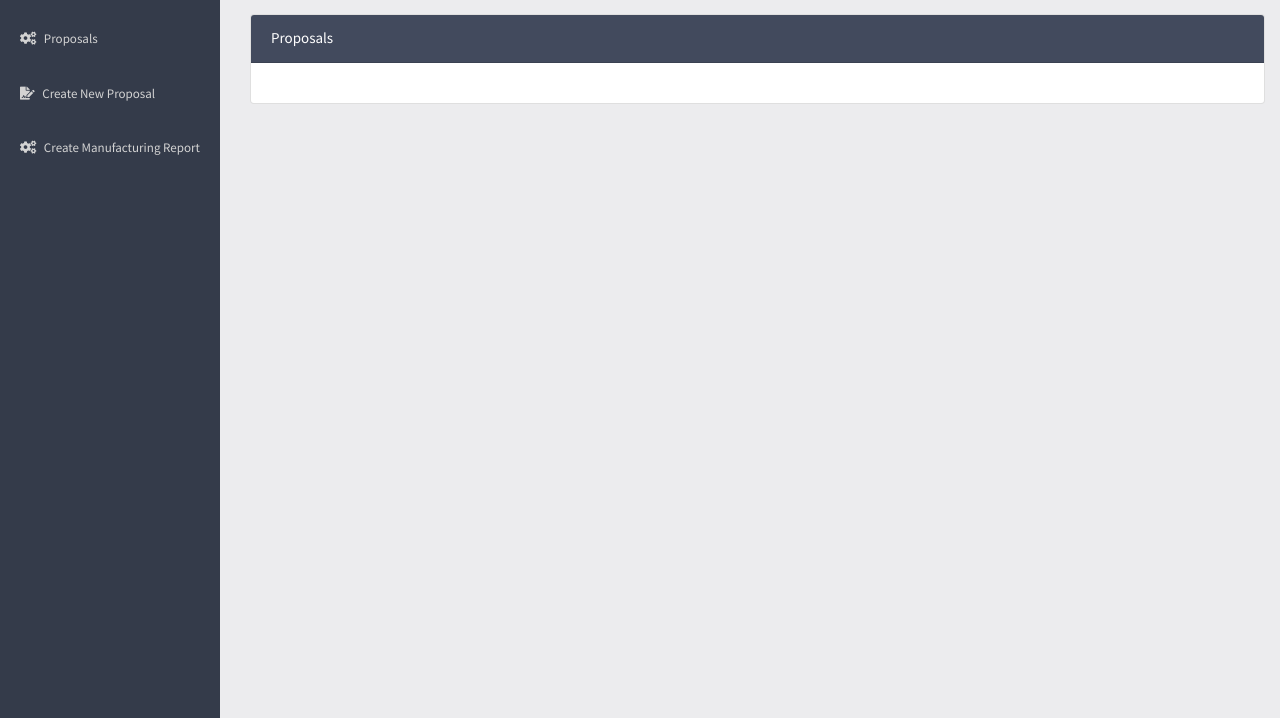
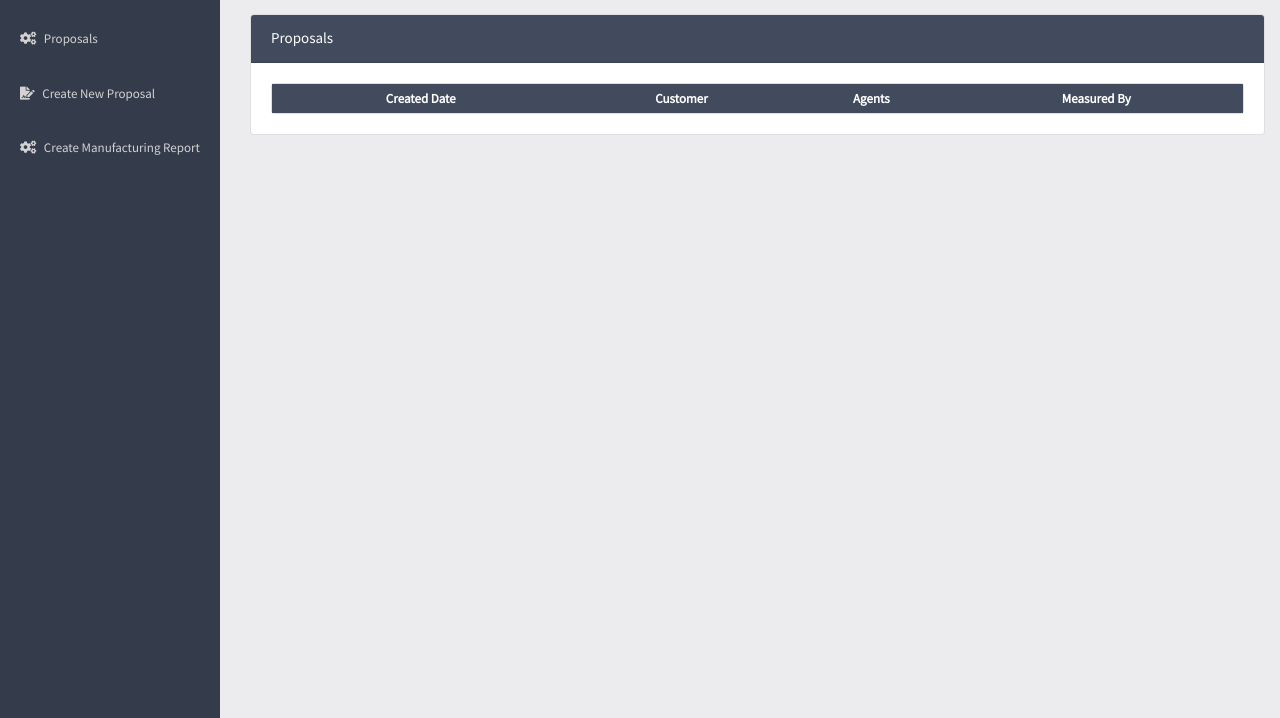
Before and after one commit to gcantu/kaizen, a Django app: page /home in a window 1280 px wide. Shown: the part 46-764 px from the top of the page. Run offline with Django 3.2, Linux system fonts and the light colour scheme; data that the repository does not hold is empty; parts of the project's set-up code (start-up, migrations or seed data) failed here and were passed over; some libraries are stand-ins or nearby versions.

Commit message:
update list style

```diff
--- a/mysite/dashboard/templates/dashboard/list_index.html
+++ b/mysite/dashboard/templates/dashboard/list_index.html
@@ -1,46 +1,51 @@
 
+
+  <div class="row mt">
+    <div class = "col-lg-12 col-md-12 col-sm-12">
+      <div class="card textcenter">
+        <table>
+          <thead>
+            <th>Created Date</th>
+            <th>Customer</th>
+            <th>Agents</th>
+            <th>Measured By</th>
+            <th colspan=2></th>
+          </thead>
+          <tbody>
             {% for p in proposals %}
-  <div class="row mt">
-    <div class = "col-lg-5 col-md-5 col-sm-12">
-      <div class="card textcenter">
-        <div class="card-header">{{ p.customer }}</div>
-        <div class="card-body">
-          <p><b>Created date: </b>{{ p.created_date }}</p>
-            <p><b>Agents: </b>
+              <tr>
+                <td>{{ p.created_date }}</td>
+                <td>{{ p.customer }}</td>
+                <td>
                   {% for a in p.agents.all %}
                     {{ a }}
                     {% if forloop.last %}
                     {% else %},&nbsp;
                     {% endif %}
                   {% endfor %}
-            </p>
-
-            <p><b>Measured by: </b>
+                </td>
+                <td>
                   {% for m in p.measured_by.all %}
                     {{ m }}
                     {% if forloop.last %}
                     {% else %},&nbsp;
                     {% endif %}
                   {% endfor %}
-            </p>
-          <div class="right-align">
-            {% if pending %}
+                </td>
+                <td>
                   <button class="btn-theme">
-                <a class="btn-theme" href="{% url 'proposal:proposal-edit-lineitems' p.id %}">Update</a>
+                    <a class="btn-theme" href="{% url 'proposal:proposal-edit-lineitems' p.id %}">Edit</a>
                   </button>
+                </td>
+                <td>
                   <button class="btn-theme">
-                <a class="btn-theme" href="{% url 'proposal:final-proposal' p.id %}">Print</a>
+                    <a class="btn-theme" href="{% url 'proposal:final-proposal' p.id %}">View</a>
                   </button>
-            {% else %}
-              <button class="btn-theme">
-                <a class="btn-theme" href="{% url 'manufacturing:report' p.id %}">Create</a>
-              </button>
-            {% endif %}
-
+                </td>
+              </tr>
+            {% endfor %}
+          </tbody>
+        </table>
       </div>
     </div>
   </div>
-    </div>
-  </div>
-  <br>
-{% endfor %}
```
Lines whose indentation alone changed are shown as unchanged.
